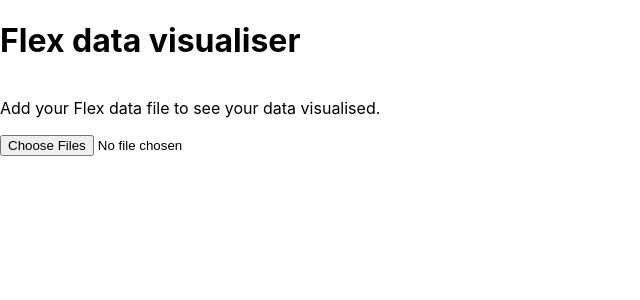
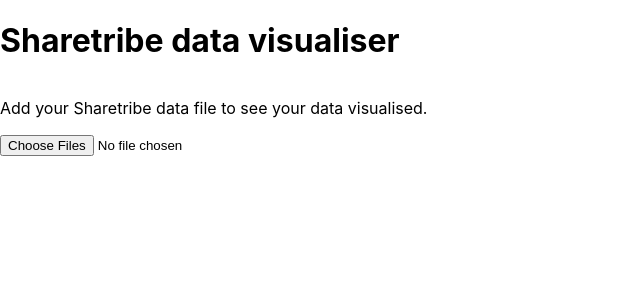
Before and after one commit to SariSaar/visualiser, a React (Create React App) app: page / in a window 1280 px wide. Shown: the top 300 px of the page, without its empty margins (0-640 px from the left). Built offline with nearby package versions, Linux system fonts and the light colour scheme.

Commit message:
Remove Flex references

```diff
--- a/public/index.html
+++ b/public/index.html
@@ -7,7 +7,7 @@
     <meta name="theme-color" content="#000000" />
     <meta
       name="description"
-      content="Visualiser for Sharetribe Flex data"
+      content="Visualiser for Sharetribe marketplace data"
     />
     <link rel="apple-touch-icon" href="%PUBLIC_URL%/logo192.png" />
     <!--
--- a/src/App.js
+++ b/src/App.js
@@ -70,7 +70,7 @@
   return (
     <div className="App">
       <div className="container">
-        <h1>Flex data visualiser</h1>
+        <h1>Sharetribe data visualiser</h1>
       {isExport && exportContent.map(item => (
         <User
           key={item.id}
@@ -84,7 +84,7 @@
       }
       {exportContent.length === 0 && csvContent.length === 0 && (
         <div>
-          <p>Add your Flex data file to see your data visualised.</p>
+          <p>Add your Sharetribe data file to see your data visualised.</p>
           <input
             type="file"
             id="input"
```
